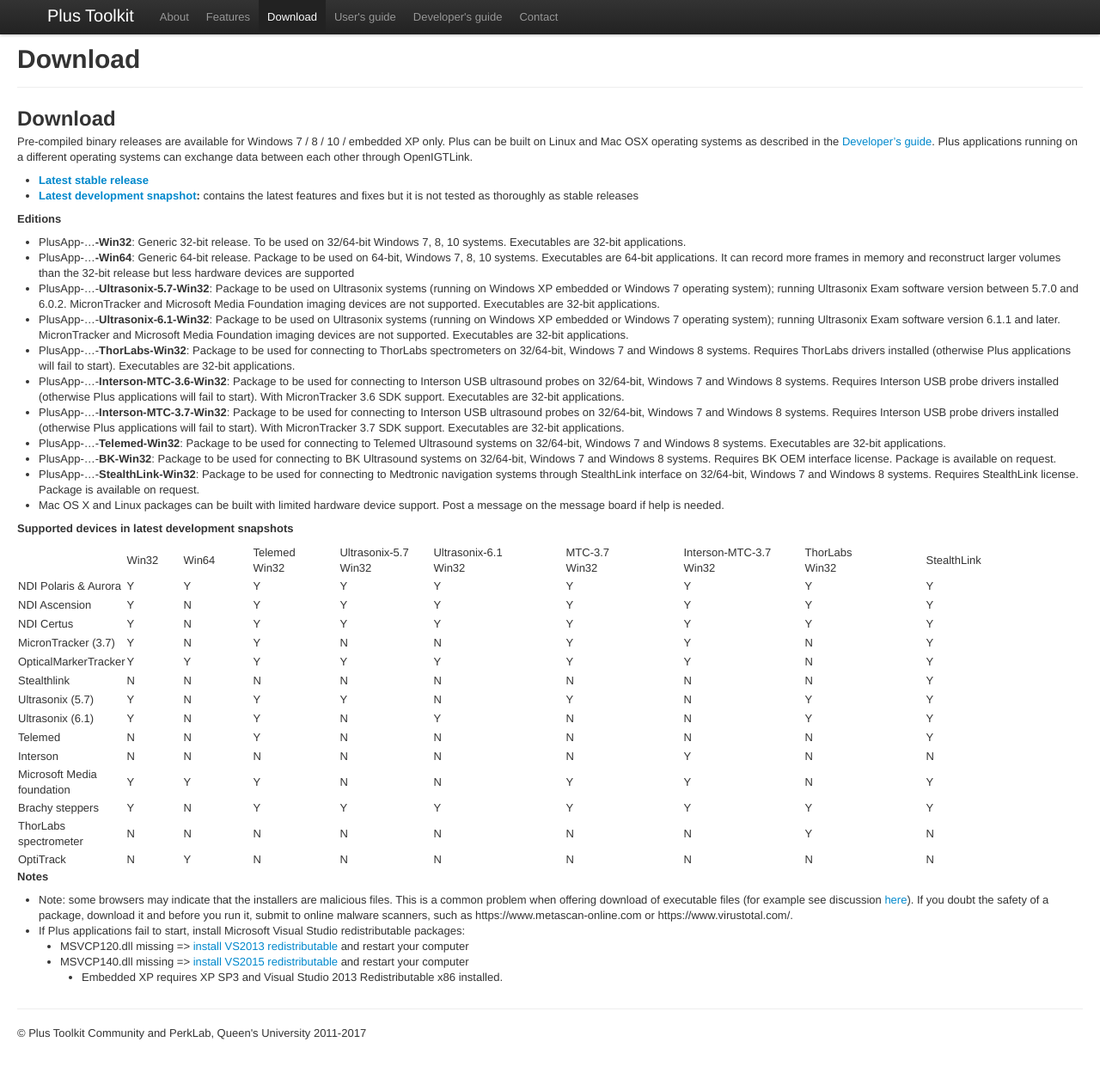
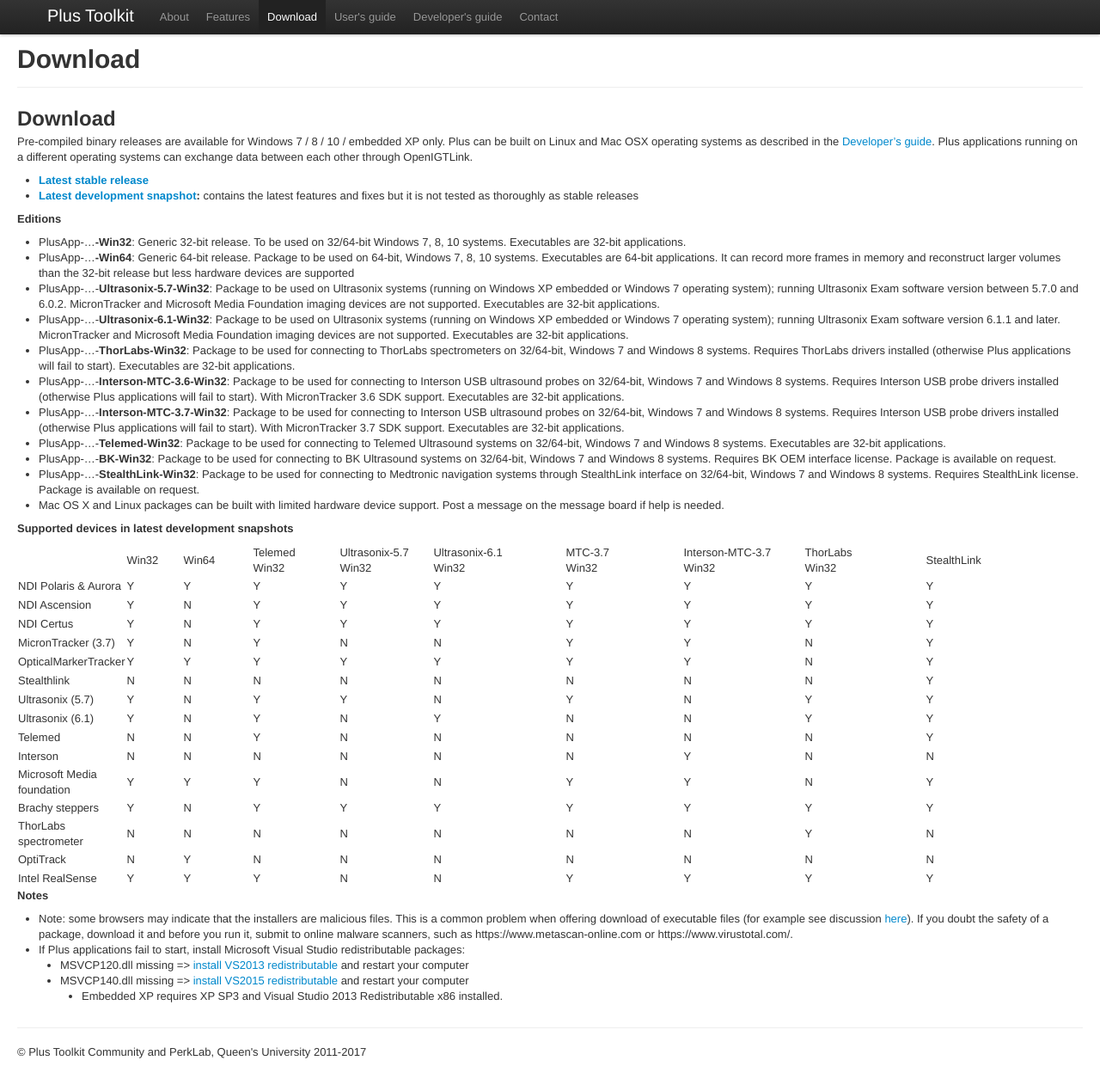
Before and after one commit to PlusToolkit/plustoolkit.github.io, a Jekyll site: the page built from download.md, in a window 1280 px wide and 1262 px high. Shown: the whole window at 86% size. Built offline with Jekyll 4.4.1, drawn with Linux system fonts in a browser that asks for light colours.

Commit message:
Add Intel RealSense to supported devices table

```diff
--- a/download.md
+++ b/download.md
@@ -230,6 +230,18 @@
 			<td>N</td>
 			<td>N</td>
 		</tr>
+		<tr height="20">
+			<td height="20" style="height: 20px;">Intel RealSense</td>
+			<td>Y</td>
+			<td>Y</td>
+			<td>Y</td>
+			<td>N</td>
+			<td>N</td>
+			<td>Y</td>
+			<td>Y</td>
+			<td>Y</td>
+			<td>Y</td>
+		</tr>
 	</tbody>
 </table>
 
```
